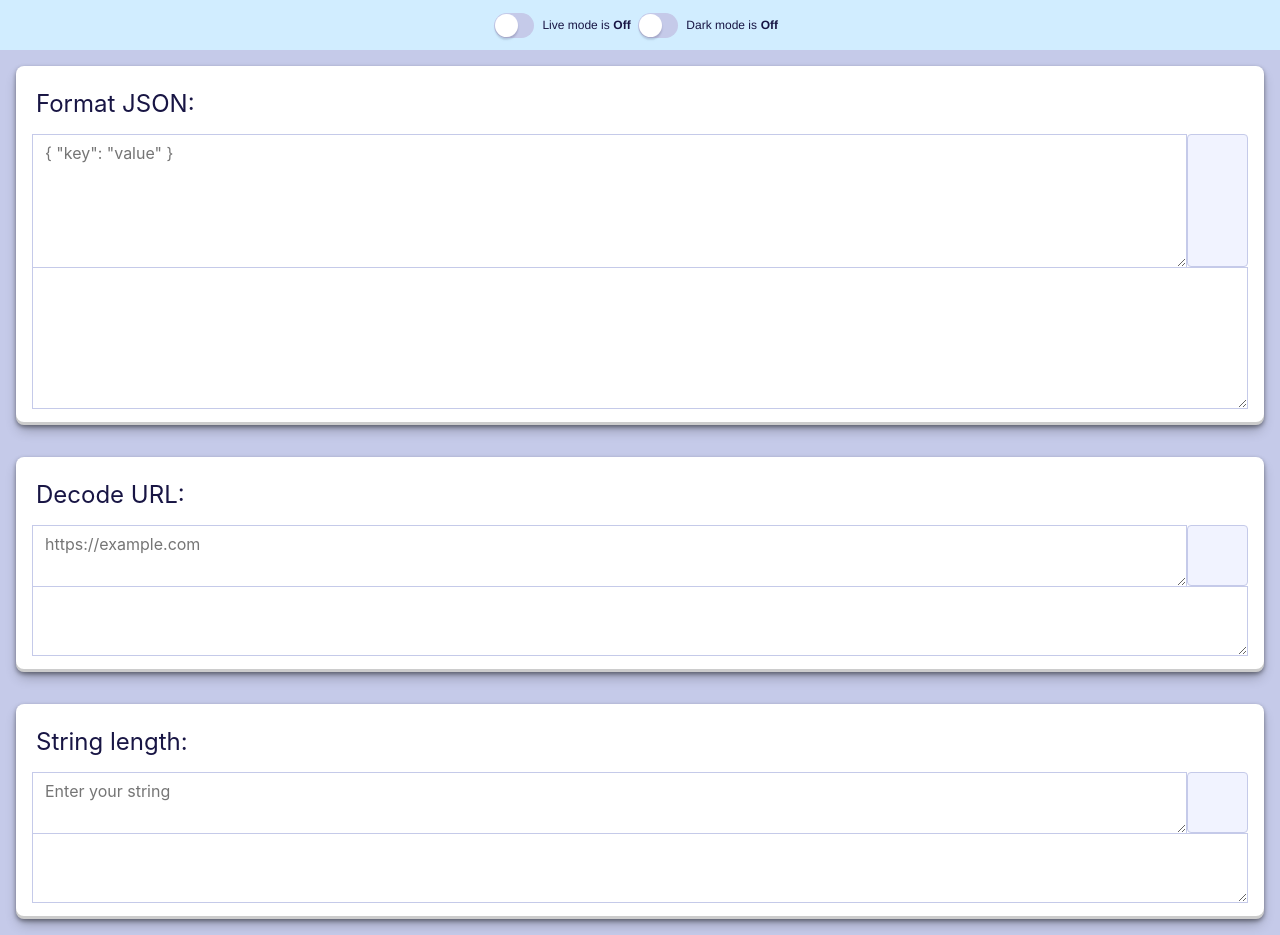
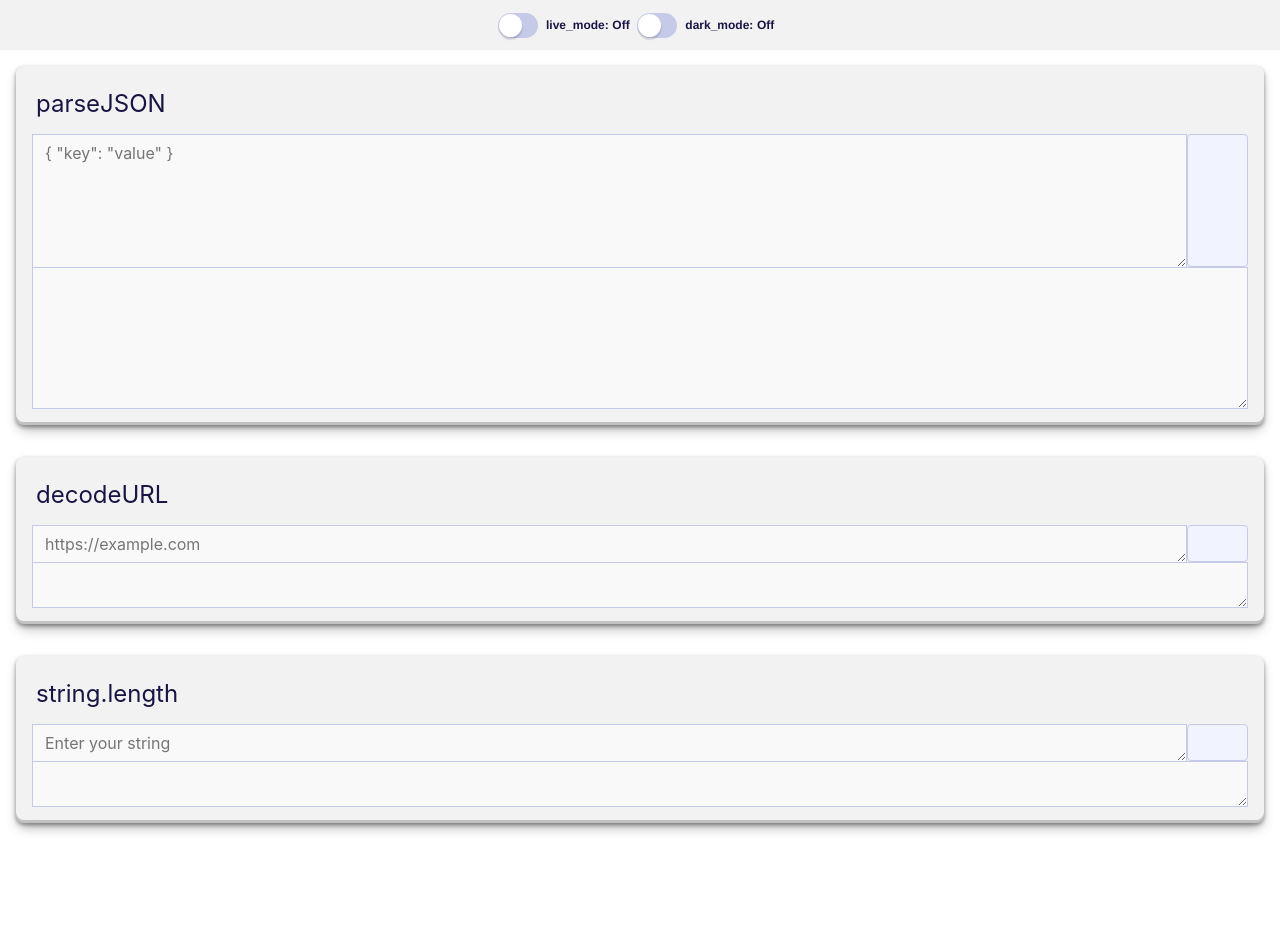
Before and after one commit to khanhtoan20/helper, a plain HTML site: page index.html in a window 1280 px wide. After the commit the page ends 839 px from the top, so only its background shows below. Drawn offline with Linux system fonts and the light colour scheme.

Commit message:
fix(helper): styles & func

```diff
--- a/index.html
+++ b/index.html
@@ -14,7 +14,7 @@
         <div class="checkbox-wrapper-35">
             <input value="private" name="switch" id="live" type="checkbox" class="switch">
             <label for="live">
-                <span class="switch-x-text">Live mode is</span>
+                <span class="switch-x-text">live_mode:</span>
                 <span class="switch-x-toggletext">
                     <span class="switch-x-unchecked"><span class="switch-x-hiddenlabel">Unchecked: </span>Off</span>
                     <span class="switch-x-checked"><span class="switch-x-hiddenlabel">Checked: </span>On</span>
@@ -24,7 +24,7 @@
         <div class="checkbox-wrapper-35">
             <input value="private" name="switch" id="dark" type="checkbox" class="switch">
             <label for="dark">
-                <span class="switch-x-text">Dark mode is</span>
+                <span class="switch-x-text">dark_mode:</span>
                 <span class="switch-x-toggletext">
                     <span class="switch-x-unchecked"><span class="switch-x-hiddenlabel">Unchecked: </span>Off</span>
                     <span class="switch-x-checked"><span class="switch-x-hiddenlabel">Checked: </span>On</span>
@@ -35,25 +35,22 @@
     <div class="wrapper">
         <div class="interface">
             <div class="function shadowed">
-                <label class="func-name" for="inputJson">Format
-                    JSON:</label>
+                <label class="func-name" for="inputJson">parseJSON</label>
                 <textarea class="func-input" id="inputJson" rows="5" placeholder='{ "key": "value" }'></textarea>
                 <button class="func-action" id="actionJson"></button>
                 <textarea class="func-output" id="formattedJsonOutput" rows="5" readonly></textarea>
             </div>
             <div class="function shadowed">
-                <label class="func-name" for="inputUrl">Decode
-                    URL:</label>
-                <textarea class="func-input" id="inputUrl" rows="2" placeholder="https://example.com"></textarea>
+                <label class="func-name" for="inputUrl">decodeURL</label>
+                <textarea class="func-input" id="inputUrl" rows="1" placeholder="https://example.com"></textarea>
                 <button class="func-action" id="actionUrl"></button>
-                <textarea class="func-output" id="decodedUrlOutput" rows="2" readonly></textarea>
+                <textarea class="func-output" id="decodedUrlOutput" rows="1" readonly></textarea>
             </div>
             <div class="function shadowed">
-                <label class="func-name" for="inputString">String
-                    length:</label>
-                <textarea class="func-input" id="inputString" rows="2" placeholder="Enter your string"></textarea>
+                <label class="func-name" for="inputString">string.length</label>
+                <textarea class="func-input" id="inputString" rows="1" placeholder="Enter your string"></textarea>
                 <button class="func-action" id="actionString"></button>
-                <textarea class="func-output" id="stringLengthOutput" rows="2" readonly></textarea>
+                <textarea class="func-output" id="stringLengthOutput" rows="1" readonly></textarea>
             </div>
         </div>
     </div>
--- a/main.js
+++ b/main.js
@@ -9,6 +9,7 @@ const [darkMode, setDarkMode] = useState(document.getElementById('dark'));
 /**
  * DOM
  */
+const [body, setBody] = useState(document.body);
 const [url, setUrl] = useState(document.getElementById('inputUrl'));
 const [urlOutput, setUrlOutput] = useState(document.getElementById('decodedUrlOutput'));
 const [urlAction, setUrlAction] = useState(document.getElementById('actionUrl'));
@@ -25,7 +26,7 @@ const [jsonAction, setJsonAction] = useState(document.getElementById('actionJson
  * Function Declaration
  */
 
-function decodeURL() {
+const decodedUrl = function () {
     const inputUrl = url().value;
     try {
         const decodedUrl = decodeURIComponent(inputUrl);
@@ -35,13 +36,13 @@ function decodeURL() {
     }
 }
 
-function getStringLength() {
+const getStringLength = function () {
     const inputString = string().value;
     const stringLength = inputString.length;
     stringOutput().value = stringLength;
 }
 
-function formatJSON() {
+const formatJSON = function () {
     const inputJson = json().value;
     try {
         const formattedJson = JSON.stringify(JSON.parse(inputJson), null, 4);
@@ -51,25 +52,61 @@ function formatJSON() {
     }
 }
 
-/**
- * Event Handler
- */
-liveMode().addEventListener('change', () => {
-    if (liveMode().checked) {
+const switchLiveMode = function (status) {
+    if (status) {
         url().addEventListener('input', decodeURL);
         string().addEventListener('input', getStringLength);
         json().addEventListener('input', formatJSON);
+        localStorage.setItem('live-mode', liveMode().checked);
     } else {
         url().removeEventListener('input', decodeURL);
         string().removeEventListener('input', getStringLength);
         json().removeEventListener('input', formatJSON);
+        localStorage.setItem('live-mode', liveMode().checked);
     }
+}
+
+const switchDarkMode = function (status) {
+    if (status) {
+        document.body.classList.add('dark-mode');
+        localStorage.setItem('dark-mode', true);
+    } else {
+        document.body.classList.remove('dark-mode');
+        localStorage.setItem('dark-mode', false);
+    }
+}
+
+/**
+ * Event Handler
+ */
+liveMode().addEventListener('change', ({ target }) => {
+    switchLiveMode(target.checked);
 });
 
-darkMode().addEventListener('change', () => {
-    document.body.classList.toggle('dark-mode');
+darkMode().addEventListener('change', ({ target }) => {
+    switchDarkMode(target.checked);
 })
 
 urlAction().addEventListener('click', decodeURL);
 jsonAction().addEventListener('click', formatJSON);
 stringAction().addEventListener('click', getStringLength);
+
+document.addEventListener('DOMContentLoaded', (event) => {
+    console.warn('collecting... ', localStorage)
+    if (localStorage.getItem('dark-mode') === 'true') {
+        body().classList.add('dark-mode');
+        darkMode().checked = true;
+        switchDarkMode(true)
+    }
+
+    if (localStorage.getItem('live-mode') === 'true') {
+        liveMode().checked = true;
+        switchLiveMode(true);
+    }
+
+    const urlParams = new URLSearchParams(window.location.search);
+
+    if (urlParams.get('env') === 'dev') {
+        body().classList.add('lord-mode');
+    }
+});
--- a/styles.css
+++ b/styles.css
@@ -1,40 +1,61 @@
 :root {
     --shadow: rgba(0, 0, 0, 0.4) 0px 2px 4px, rgba(0, 0, 0, 0.3) 0px 7px 13px -3px, rgba(0, 0, 0, 0.2) 0px -3px 0px inset;
-    --body-bg-color: #c5cae9;
-    --setting-bg-color: #d1edff;
+    --body-bg-color: #FFFFFF;
+    --setting-bg-color: #0000000D;
     --setting-color: #181544;
-    --switch-on-bg-color: #2b67f5;
+    --switch-on-bg-color: #000000;
     --switch-off-bg-color: #c5cae9;
-    --func-bg-color: #ffffff;
+    --func-bg-color: #0000000D;
     --func-name-color: #181544;
-    --func-input-bg-color: #ffffff;
+    --func-input-bg-color: #F9F9F9;
     --func-input-color: #495057;
     --func-input-border-color: #c5cae9;
-    --func-output-bg-color: #ffffff;
+    --func-output-bg-color: #F9F9F9;
     --func-output-color: #495057;
     --func-output-border-color: #c5cae9;
-    --func-action-hover-bg-color: #d1edff;
+    --func-action-hover-bg-color: #c5cae98c;
     --func-action-bg-color: #f1f3ff;
     --func-action-border-color: #c5cae9;
 }
 
 .dark-mode {
-    --body-bg-color: #212121;
-    --setting-bg-color: #000000;
-    --setting-color: #FFFFFF;
+    --shadow: inset 0 1px 5px rgba(255, 255, 255, 0.2);
+    --body-bg-color: #000000;
+    --setting-bg-color: #FFFFFF33;
+    --setting-color: #3EA6FF;
     --switch-on-bg-color: #3d3d3d;
     --switch-off-bg-color: #aaaaaa;
-    --func-bg-color: #181818;
-    --func-name-color: #FFFFFF;
-    --func-input-bg-color: #323232;
+    --func-bg-color: #FFFFFF33;
+    --func-name-color: #F1F1F1;
+    --func-input-bg-color: #3d3d3d;
     --func-input-color: #FFFFFF;
     --func-input-border-color: #000000;
-    --func-output-bg-color: #323232;
+    --func-output-bg-color: #3d3d3d;
     --func-output-color: #FFFFFF;
     --func-output-border-color: #000000;
-    --func-action-hover-bg-color: #3d3d3d;
+    --func-action-hover-bg-color: rgba(255, 255, 255, 0.2);
     --func-action-bg-color: #212121;
     --func-action-border-color: #000000;
+}
+
+.lord-mode {
+    --shadow: inset 0 1px 5px rgba(255, 255, 255, 0.2);
+    --body-bg-color: #000000;
+    --setting-bg-color: #FFFFFF33;
+    --setting-color: #3EA6FF;
+    --switch-on-bg-color: #3d3d3d;
+    --switch-off-bg-color: #aaaaaa;
+    --func-bg-color: #FFFFFF33;
+    --func-name-color: #F1F1F1;
+    --func-input-bg-color: #000000;
+    --func-input-color: #16FF00;
+    --func-input-border-color: #ffffff30;
+    --func-output-bg-color: #000000;
+    --func-output-color: #16FF00;
+    --func-output-border-color: #ffffff30;
+    --func-action-hover-bg-color: rgba(255, 255, 255, 0.2);
+    --func-action-bg-color: #212121;
+    --func-action-border-color: #ffffff30;
 }
 
 body {
@@ -76,9 +97,8 @@ body::-webkit-scrollbar {
 }
 
 .func-input {
+    flex: 1;
     display: block;
-    width: 100%;
-    height: auto;
     padding: 0.375rem 0.75rem;
     font-size: 1rem;
     font-weight: 400;
@@ -89,9 +109,8 @@ body::-webkit-scrollbar {
     border: 1px solid var(--func-input-border-color);
     border-bottom: none;
     border-radius: 0.25rem;
-    transition: border-color .15s ease-in-out,box-shadow .15s ease-in-out;
+    transition: border-color .15s ease-in-out, box-shadow .15s ease-in-out;
     border-radius: 0;
-    flex: 0 0 95%;
 }
 
 .func-input:focus-visible {
@@ -131,7 +150,7 @@ body::-webkit-scrollbar {
     font-size: 1rem;
     line-height: 1.5;
     border-radius: 0.25rem;
-    transition: color .15s ease-in-out,background-color .15s ease-in-out,border-color .15s ease-in-out,box-shadow .15s ease-in-out;
+    transition: color .15s ease-in-out, background-color .15s ease-in-out, border-color .15s ease-in-out, box-shadow .15s ease-in-out;
 }
 
 .func-action:hover {
@@ -152,6 +171,7 @@ body::-webkit-scrollbar {
     background-color: var(--setting-bg-color);
     color: var(--setting-color);
     height: 50px;
+    font-weight: bold;
 }
 
 .checkbox-wrapper-35 .switch {
```
